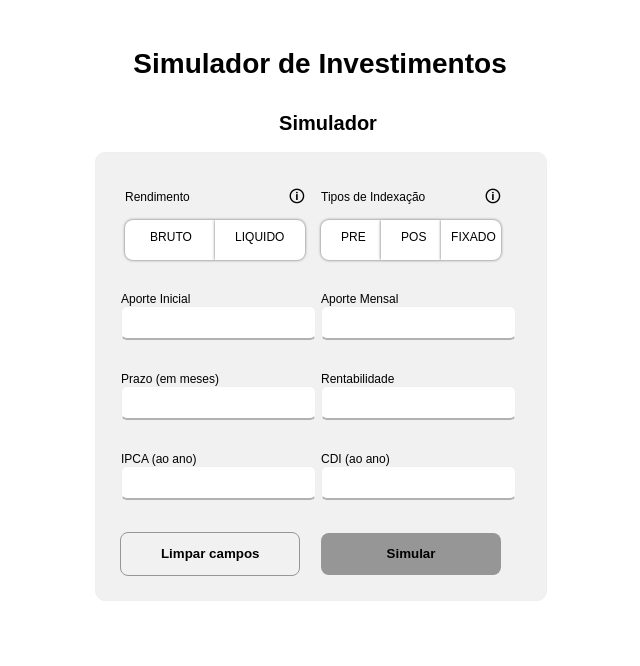
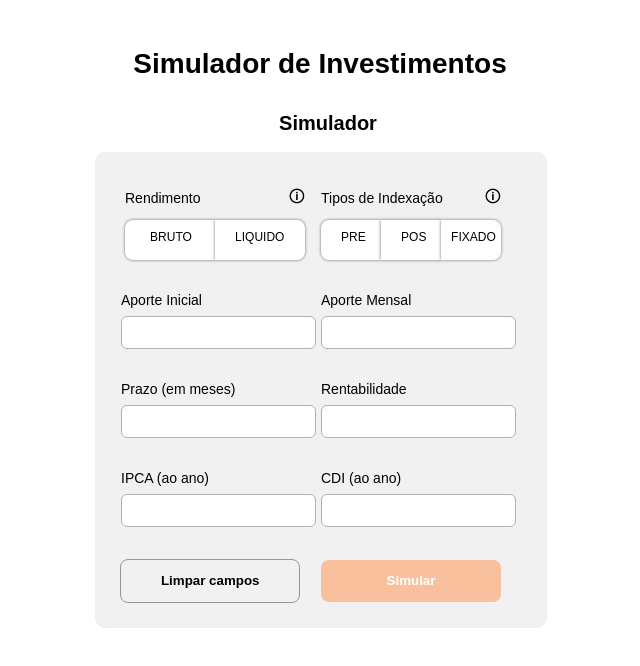
Before and after one commit to aleeeguevara/investment-simulator, a Next.js app: page / in a window 1280 px wide. Shown: the top 666 px of the page, without its empty margins (320-960 px from the left). Built offline with nearby package versions, Linux system fonts and the light colour scheme; no server answers.

Commit message:
feat: add UI improvements to layout and buttons

```diff
--- a/components/Simulator/index.js
+++ b/components/Simulator/index.js
@@ -87,7 +87,10 @@ const Simulator = function Formpage() {
         <Form onSubmit={formik.handleSubmit}>
           <Wrap>
             <div className="btnWrap">
-              <LabelTooltip>
+              <LabelTooltip
+                touched={formik.touched.tipoRendimento}
+                error={formik.errors.tipoRendimento}
+              >
                 <p>Rendimento</p>
                 <Tooltip>
                   🛈
@@ -142,7 +145,10 @@ const Simulator = function Formpage() {
 
           <Wrap>
             <div className="btnWrap">
-              <LabelTooltip>
+              <LabelTooltip
+                touched={formik.touched.tipoIndexacao}
+                error={formik.errors.tipoIndexacao}
+              >
                 <p>Tipos de Indexação</p>
                 <Tooltip>
                   🛈
--- a/components/Simulator/styles.js
+++ b/components/Simulator/styles.js
@@ -88,7 +88,6 @@ export const BtnLeft = styled.input`
 
 export const BtnCenter = styled.input`
   background: ${({ active }) => (active ? '#ed8e53' : '#fff')};
-  //border: 1px solid #b1b1b1;
   box-shadow: 0 0 3px #626262;
   color: ${({ active }) => (active ? 'white' : 'black')};
   cursor: pointer;
@@ -114,7 +113,6 @@ export const BtnCenter = styled.input`
 
 export const BtnRight = styled.input`
   background: ${({ active }) => (active ? '#ed8e53' : '#fff')};;
-  //border: 1px solid #b1b1b1;
   box-shadow: 0 0 3px #626262;
   border-radius: 0 8px 8px 0;
   color: ${({ active }) => (active ? 'white' : 'black')};
@@ -161,16 +159,20 @@ export const SelectionBtn = styled.div`
   }
 `;
 
+function validationLabel({ touched, error }) {
+  return touched && error ? '#e92929' : 'black';
+}
+
 export const LabelTooltip = styled.div`
+  color: ${validationLabel};
   display: flex;
   justify-content: space-between;
-  margin: 0;
-  width: 180px;
   margin: .5rem 0;
   padding: 0;
+  width: 180px;
 
   p{
-    font-size: 12px;
+    font-size: 14px;
     margin: 0;
     padding-top: .35rem;
   }
@@ -199,16 +201,17 @@ export const Tooltip = styled.div`
     border-radius: 6px;
     color: black;
     text-align: left;
-    font-size: 8px;
+    font-size: 11px;
     right: -45px;
     padding: 5px 10px;
     position: absolute;
     text-align: left;
     top: -60px;
     visibility: hidden;
-    width: 120px;
+    width: 200px;
 
     @media(min-width: 900px){
+      font-size: 14px;
       top: 0px;
       left: 150%;
     }
@@ -219,17 +222,14 @@ export const Tooltip = styled.div`
 function validationInput({ touched, error }) {
   return touched && error ? '#e92929' : '#b1b1b1';
 }
-function validationLabel({ touched, error }) {
-  return touched && error ? '#e92929' : 'black';
-}
 
 export const Inputform = styled(InputMask)`
   background: #fff;
-  border: 1px solid #efefef;
-  border-bottom: 2px solid ${validationInput};
+  border: 1px solid ${validationInput};
   border-radius: 6px;
   padding: .5rem;
   margin-bottom: 1rem;
+  margin-top: .5rem;
 
   &:focus{
     outline: none;
@@ -239,7 +239,7 @@ export const Inputform = styled(InputMask)`
 export const LabelForm = styled.label`
   color: ${validationLabel};
   display: block;
-  font-size: 12px;
+  font-size: 14px;
   font-weight: 500;
   width: 200px;
 
@@ -255,21 +255,22 @@ export const Position = styled.div`
 
 export const Error = styled.div`
   color: #e92929;
-  font-size: 10px;
+  font-size: 11px;
   position: absolute;
-  bottom: 4px;
+  bottom: 0;
   left: -200px;
   margin: 0;
 `;
 
 function formFilled({ filled }) {
-  return filled ? '#ed8e53' : '#969696';
+  return filled ? '#ed8e53' : '#f9c09e';
 }
 
 export const Btn = styled.button`
   background: ${({ clear }) => (clear ? 'inherit' : formFilled)};
   border-radius: 8px;
   border: ${({ clear }) => (clear ? '1px solid #969696' : 'none')};
+  color: ${({ clear }) => (clear ? 'black' : 'white')};
   font-weight: 600;
   padding: .6rem;
   margin: .5rem 0;
@@ -278,9 +279,8 @@ export const Btn = styled.button`
   cursor: pointer;
 
   :hover{
-    background: ${({ clear }) => (clear ? '#ed8e53' : '#ffff')};
-    border: ${({ clear }) => (clear ? '1px solid #f1f1f1' : '1px solid #ed8e53')};
-    color: ${({ clear }) => (clear ? '#fff' : 'black')};
+    background: ${({ clear }) => (clear ? '#b2b2b2' : formFilled)};
+    border: ${({ clear }) => (clear ? '1px solid black' : 'white')};
   }
 
   @media (min-width: 900px){
@@ -296,9 +296,5 @@ export const Btn = styled.button`
     background: #ed8e53;
     text-transform: uppercase;
     margin: 1rem 0;
-    :hover{
-      border: 1px solid #ed8e53;
-      background: #fff;
-    }
   }
 `;
```
